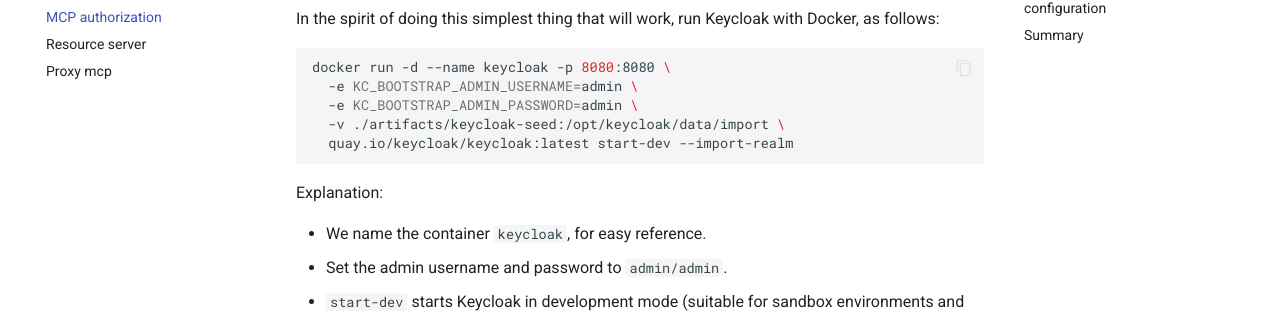
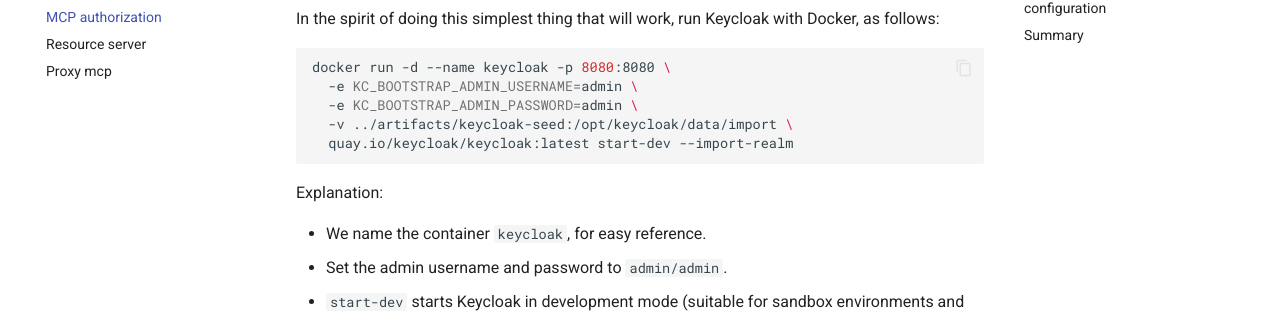
Before and after one commit to eitansuez/mcp-workshop, an MkDocs documentation site: the page built from docs/oauth.md, in a window 1280 px wide and 900 px high, scrolled down 449 px. Shown: the part 145-458 px from the top of the window. Built offline with MkDocs 1.6.1 and Material for MkDocs 9.7.7, drawn with Linux system fonts in a browser that asks for light colours; comment, search, counter and statistics services are not loaded.

Commit message:
fixes relative path

````diff
--- a/docs/oauth.md
+++ b/docs/oauth.md
@@ -18,7 +18,7 @@
 docker run -d --name keycloak -p 8080:8080 \
   -e KC_BOOTSTRAP_ADMIN_USERNAME=admin \
   -e KC_BOOTSTRAP_ADMIN_PASSWORD=admin \
-  -v ./artifacts/keycloak-seed:/opt/keycloak/data/import \
+  -v ../artifacts/keycloak-seed:/opt/keycloak/data/import \
   quay.io/keycloak/keycloak:latest start-dev --import-realm
 ```
 
````
